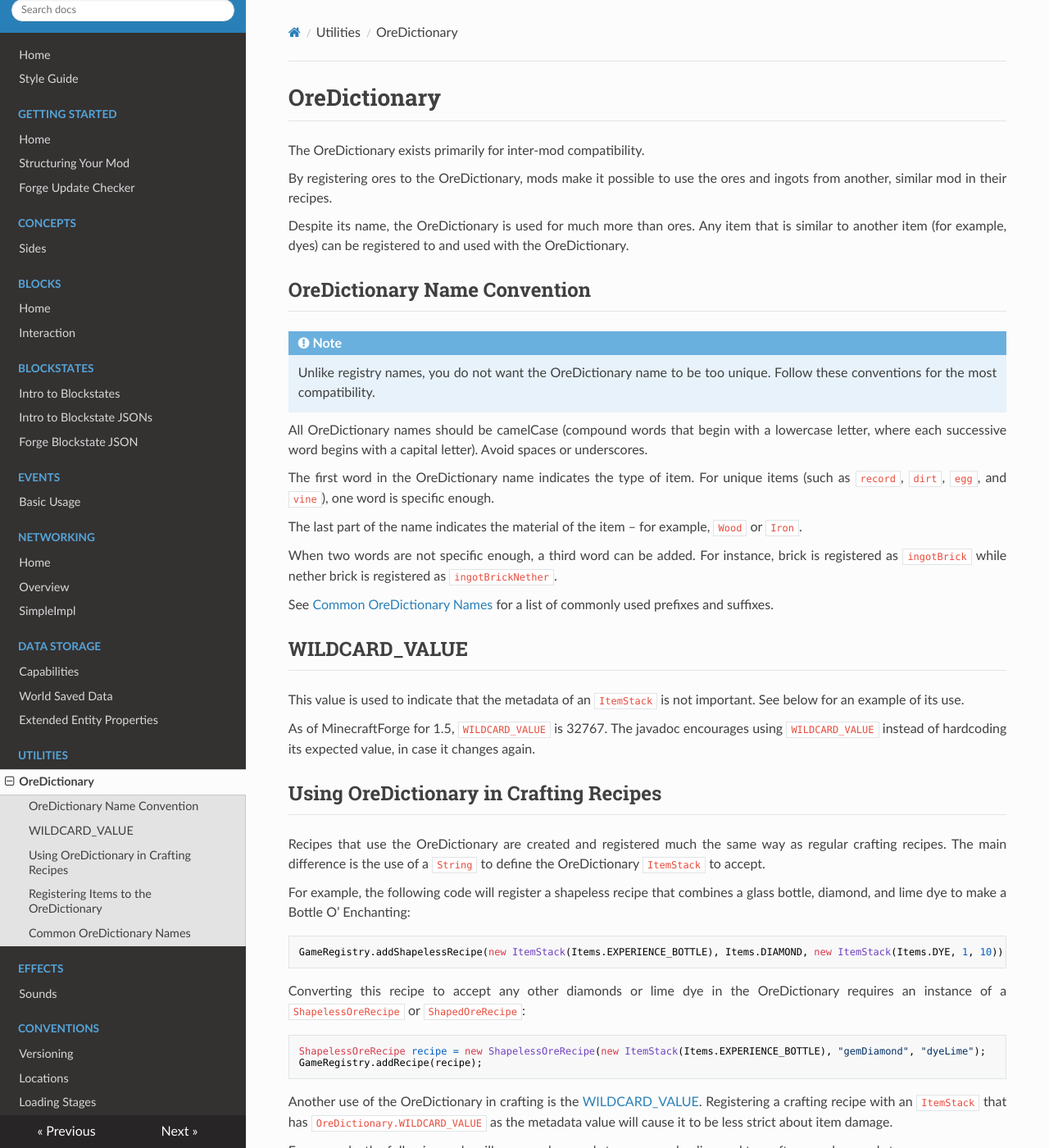
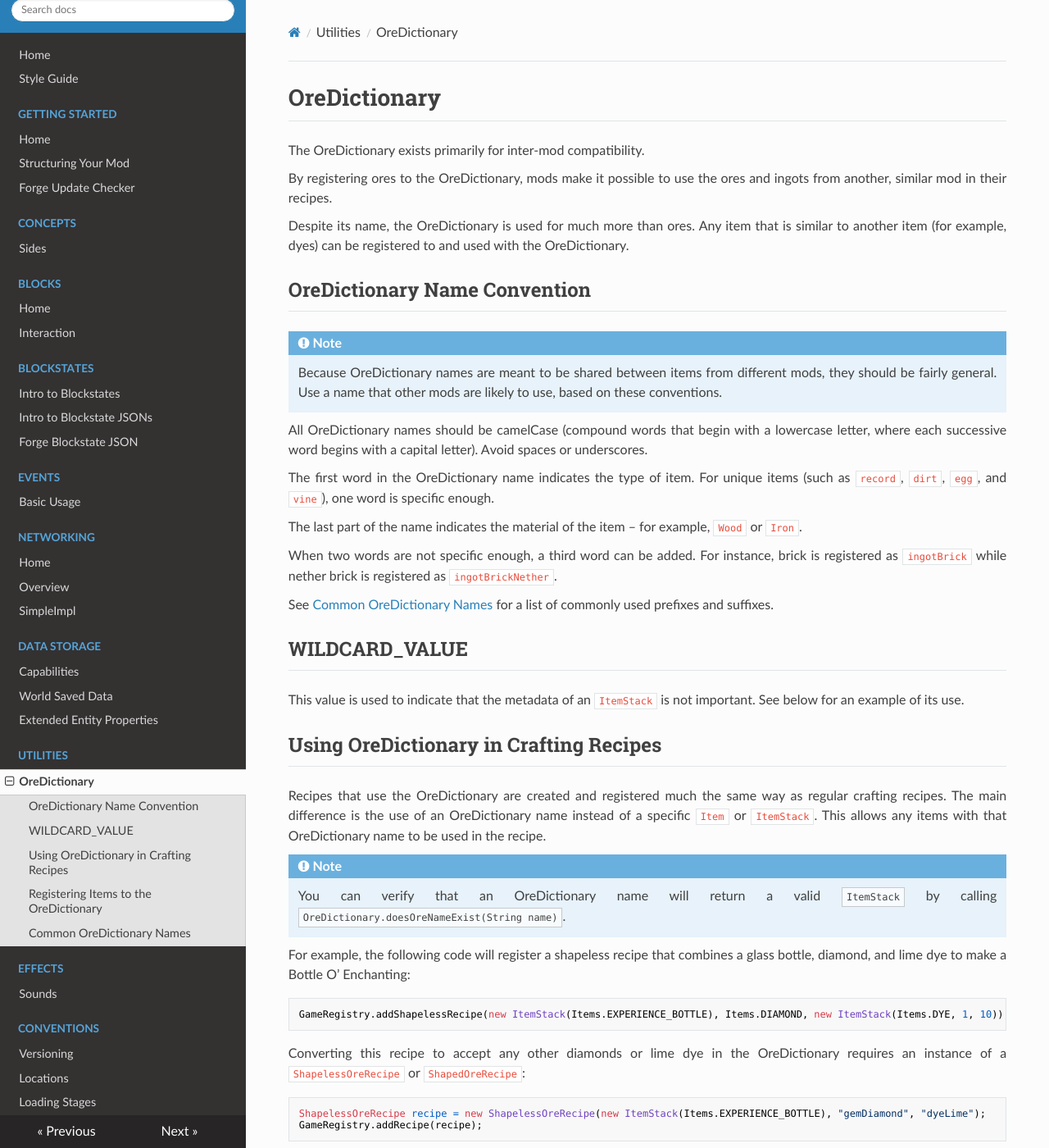
Before and after one commit to MinecraftForge/Documentation, an MkDocs documentation site: the page built from docs/utilities/oredictionary.md, in a window 1280 px wide and 1400 px high. Shown: the whole window at 82% size. Built offline with MkDocs 1.6.1, drawn with Linux system fonts in a browser that asks for light colours; nearby versions of some CDN libraries; old or Windows-style settings are respelled for this version of MkDocs; some of the changed text lies outside the part shown.

Commit message:
Add suggested fixes
Re-worded first note and WILDCARD_VALUE references. Also added a note to
mention OreDictionary.doesOreNameExist.

````diff
--- a/docs/utilities/oredictionary.md
+++ b/docs/utilities/oredictionary.md
@@ -10,7 +10,7 @@ Despite its name, the OreDictionary is used for much more than ores. Any item th
 ## OreDictionary Name Convention
 
 !!! note
-    Unlike registry names, you do not want the OreDictionary name to be too unique. Follow these conventions for the most compatibility.
+    Because OreDictionary names are meant to be shared between items from different mods, they should be fairly general. Use a name that other mods are likely to use, based on these conventions.
 
 All OreDictionary names should be camelCase (compound words that begin with a lowercase letter, where each successive word begins with a capital letter). Avoid spaces or underscores.
 
@@ -26,11 +26,12 @@ See [Common OreDictionary Names](#common-oredictionary-names) for a list of comm
 
 This value is used to indicate that the metadata of an `ItemStack` is not important. See below for an example of its use.
 
-As of MinecraftForge for 1.5, `WILDCARD_VALUE` is 32767. The javadoc encourages using `WILDCARD_VALUE` instead of hardcoding its expected value, in case it changes again.
-
 ## Using OreDictionary in Crafting Recipes
 
-Recipes that use the OreDictionary are created and registered much the same way as regular crafting recipes. The main difference is the use of a `String` to define the OreDictionary `ItemStack` to accept.
+Recipes that use the OreDictionary are created and registered much the same way as regular crafting recipes. The main difference is the use of an OreDictionary name instead of a specific `Item` or `ItemStack`. This allows any items with that OreDictionary name to be used in the recipe.
+
+!!! note
+    You can verify that an OreDictionary name will return a valid `ItemStack` by calling `OreDictionary.doesOreNameExist(String name)`.
 
 For example, the following code will register a shapeless recipe that combines a glass bottle, diamond, and lime dye to make a Bottle O' Enchanting:
 
@@ -45,7 +46,7 @@ ShapelessOreRecipe recipe = new ShapelessOreRecipe(new ItemStack(Items.EXPERIENC
 GameRegistry.addRecipe(recipe);
 ```
 
-Another use of the OreDictionary in crafting is the [WILDCARD_VALUE](#wildcard_value). Registering a crafting recipe with an `ItemStack` that has `OreDictionary.WILDCARD_VALUE` as the metadata value will cause it to be less strict about item damage.
+Another use of the OreDictionary in crafting is the [WILDCARD_VALUE](#wildcard_value). Use by passing `OreDictionary.WILDCARD_VALUE` in the constructor of an `ItemStack`.
 
 For example, the following code will use any damaged stone axe and a diamond to craft a non-damaged stone axe:
 
@@ -73,4 +74,4 @@ Common prefixes for modded items include `gear`, `rod`, `stick`, `plate`, `dustT
 
 Common suffixes in the OreDictionary include `Wood`, `Glass`, `Iron`, `Gold`, `Leaves`, and `Brick`.
 
-Common suffixes for modded items include the names of metals (`Copper`, `Aluminum`, `Lead`, `Steel`, etc.) and subtypes of items.
+Common suffixes for modded items include the names of metals (`Copper`, `Aluminum`, `Lead`, `Steel`, etc.) and other modded materials.
````
